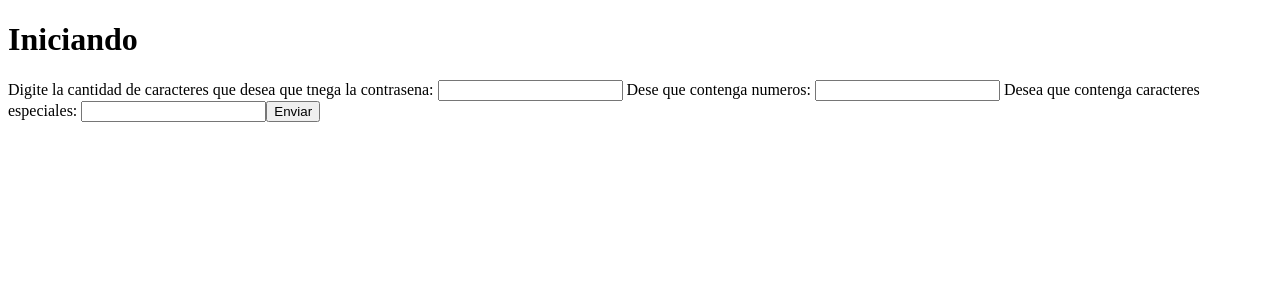
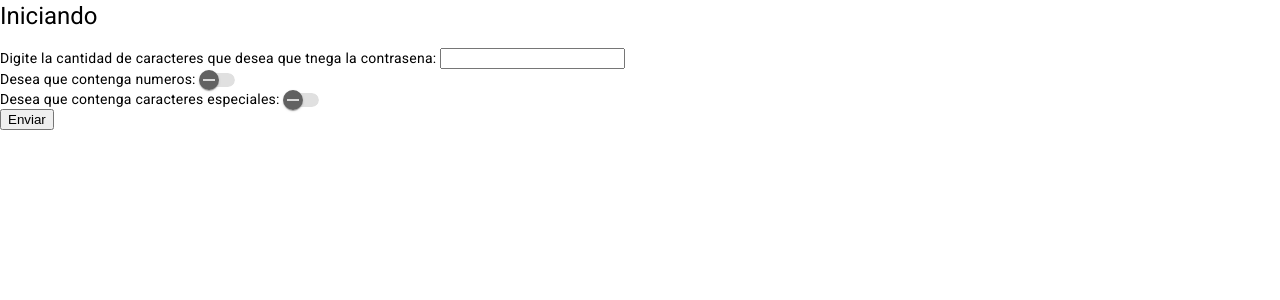
Before and after one commit to Edwingtr28/GenerarContrasenas, an Angular app: page / in a window 1280 px wide. Shown: the top 300 px of the page. Built offline with nearby package versions, Linux system fonts and the light colour scheme.

Commit message:
modified:   angular.json 	modified:   package-lock.json 	modified:   package.json 	modified:   src/app/app.component.html 	modified:   src/app/app.component.ts 	modified:   src/app/app.module.ts 	modified:   src/index.html 	modified:   src/styles.css

```diff
--- a/angular.json
+++ b/angular.json
@@ -25,6 +25,7 @@
               "src/assets"
             ],
             "styles": [
+              "@angular/material/prebuilt-themes/indigo-pink.css",
               "src/styles.css"
             ],
             "scripts": []
@@ -87,6 +88,7 @@
               "src/assets"
             ],
             "styles": [
+              "@angular/material/prebuilt-themes/indigo-pink.css",
               "src/styles.css"
             ],
             "scripts": []
--- a/package.json
+++ b/package.json
@@ -11,10 +11,12 @@
   "private": true,
   "dependencies": {
     "@angular/animations": "^16.1.0",
+    "@angular/cdk": "^16.2.8",
     "@angular/common": "^16.1.0",
     "@angular/compiler": "^16.1.0",
     "@angular/core": "^16.1.0",
     "@angular/forms": "^16.1.0",
+    "@angular/material": "^16.2.8",
     "@angular/platform-browser": "^16.1.0",
     "@angular/platform-browser-dynamic": "^16.1.0",
     "@angular/router": "^16.1.0",
--- a/src/app/app.component.html
+++ b/src/app/app.component.html
@@ -6,17 +6,18 @@
     Digite la cantidad de caracteres que desea que tnega la contrasena:
     <input type="number" formControlName="cant" />
   </label>
-
+  <div>
   <label>
-    Dese que contenga numeros:
-    <input type="text" formControlName="numbers"/>
+    Desea que contenga numeros:
+    <mat-slide-toggle formControlName="numbers"></mat-slide-toggle>
   </label>
-
+</div>
+<div>
   <label>
     Desea que contenga caracteres especiales:
-    <input type="text" formControlName="charspecials" />
+    <mat-slide-toggle formControlName="charspecials"></mat-slide-toggle>
   </label>
-
+</div>
   <button type="submit" >Enviar</button>
 </form>
 
--- a/src/app/app.component.ts
+++ b/src/app/app.component.ts
@@ -19,7 +19,10 @@ export class AppComponent implements OnInit {
     cant: ['', Validators.required],
     numbers: ['', [Validators.required]],
     charspecials: ['', [Validators.required]],
-  });}
+  });
+
+  }
+  toogleNumbers = true;
 
   ngOnInit(): void {
 
@@ -31,11 +34,12 @@ export class AppComponent implements OnInit {
     //tamaño de la contrasena
     const lengthPassword = this.formContrasena.value.cant;
     //opcion de numeros
-    const ExcludeNumbers = false;
+    this.toogleNumbers = this.formContrasena.value.numbers;
+    console.log("se llamo number:", this.toogleNumbers);
     //opcion de caracteres especiales
     const SpecialChars = false;
     //llamado del servicio que llama a la API
-    this.Services.getPass(lengthPassword,ExcludeNumbers, SpecialChars ).subscribe(
+    this.Services.getPass(lengthPassword,this.toogleNumbers, SpecialChars ).subscribe(
       (result) => {
         console.log(result);
         //aqui obtenemos la respuesta y buscamos la clave para guardarlo en la variable contrasena y mostrarlo en html
--- a/src/app/app.module.ts
+++ b/src/app/app.module.ts
@@ -5,6 +5,8 @@ import { AppRoutingModule } from './app-routing.module';
 import { AppComponent } from './app.component';
 import { HttpClientModule } from '@angular/common/http';
 import { ReactiveFormsModule } from '@angular/forms';
+import { BrowserAnimationsModule } from '@angular/platform-browser/animations';
+import {MatSlideToggleModule} from '@angular/material/slide-toggle';
 
 
 @NgModule({
@@ -15,7 +17,9 @@ import { ReactiveFormsModule } from '@angular/forms';
     BrowserModule,
     AppRoutingModule,
     HttpClientModule,
-    ReactiveFormsModule
+    ReactiveFormsModule,
+    BrowserAnimationsModule,
+    MatSlideToggleModule
   ],
   providers: [],
   bootstrap: [AppComponent]
--- a/src/index.html
+++ b/src/index.html
@@ -6,8 +6,11 @@
   <base href="/">
   <meta name="viewport" content="width=device-width, initial-scale=1">
   <link rel="icon" type="image/x-icon" href="favicon.ico">
+  <link rel="preconnect" href="https://fonts.gstatic.com">
+  <link href="https://fonts.googleapis.com/css2?family=Roboto:wght@300;400;500&display=swap" rel="stylesheet">
+  <link href="https://fonts.googleapis.com/icon?family=Material+Icons" rel="stylesheet">
 </head>
-<body>
+<body class="mat-typography">
   <app-root></app-root>
 </body>
 </html>
--- a/src/styles.css
+++ b/src/styles.css
@@ -1 +1,4 @@
 /* You can add global styles to this file, and also import other style files */
+
+html, body { height: 100%; }
+body { margin: 0; font-family: Roboto, "Helvetica Neue", sans-serif; }
```
Also changed, not shown: 1 other file (tests, documents, lock files or other folders).
